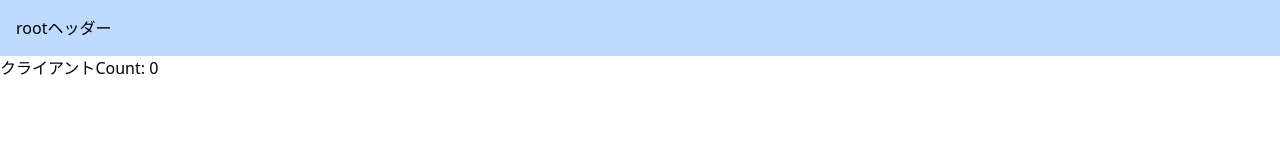
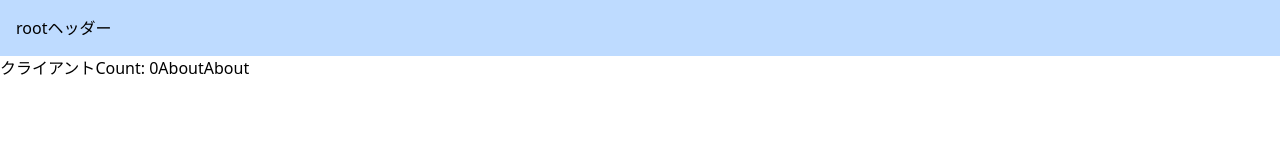
Before and after one commit to k-azuki-t/nextjs-handson, a Next.js app: page /rcc in a window 1280 px wide. Shown: the top 160 px of the page. Built offline with nearby package versions, Linux system fonts and the light colour scheme.

Commit message:
27. リンクの使い分け（LinkとuserRouter）

```diff
--- a/src/app/rcc/page.tsx
+++ b/src/app/rcc/page.tsx
@@ -1,15 +1,20 @@
 'use client';
 
 import { useState } from 'react';
+import { useRouter } from 'next/navigation';
+import Link from 'next/link';
 
-export default function ServerComponent() {
-    console.log('Client');
+export default function ClientComponent() {
+
     const [count, setCount] = useState(0);
+    const router = useRouter();
 
   return (
     <div>
         クライアント
         <button onClick={() => setCount(count + 1)}>Count: {count}</button>
+        <Link href="about">About</Link>
+        <button onClick={() => router.push('/about')}>About</button>
     </div>
   )
 }
--- a/src/app/rsc/page.tsx
+++ b/src/app/rsc/page.tsx
@@ -1,4 +1,5 @@
 import ClientComponent from "@/components/ClientComponent";
+import Link from "next/link";
 
 export default function ServerComponent() {
     console.log('ServerComponentがレンダリングされました');
@@ -6,6 +7,7 @@
     <div>
       サーバー
       <ClientComponent />
+      <Link href="/about">About</Link>
     </div>
   )
 }
```
